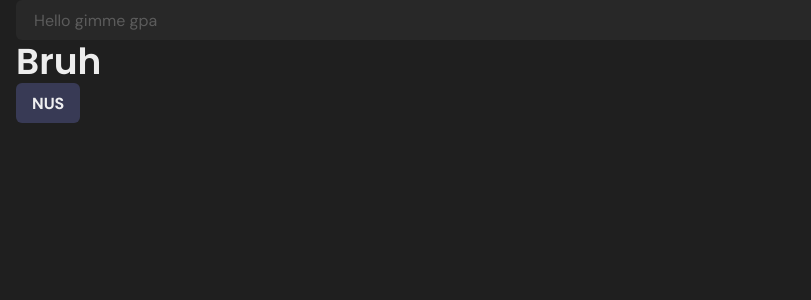
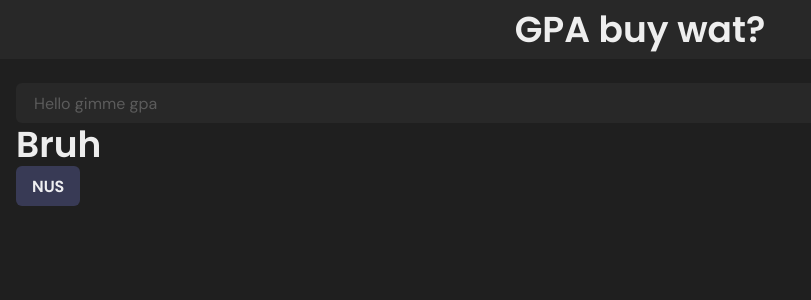
Before and after one commit to PuttTim/gpa-buy-wat, a React (Vite) app: page / in a window 1280 px wide. Shown: the top 300 px of the page, without its empty margins (0-811 px from the left). Built offline with nearby package versions, Linux system fonts and the light colour scheme.

Commit message:
✨ Added banner

```diff
--- a/src/App.tsx
+++ b/src/App.tsx
@@ -1,15 +1,22 @@
 import React from "react"
-import { Box } from "@chakra-ui/react"
+import { Box, Center, Heading } from "@chakra-ui/react"
 import { Route, Routes } from "react-router-dom"
 import Calculator from "./pages/Calculator"
 
 const App = () => {
     return (
-        <Box maxW="1500px" m="auto" px="16px">
-            <Routes>
-                <Route path="/" element={<Calculator />} />
-            </Routes>
-        </Box>
+        <>
+            <Box bg="customGrey.500" w="auto" p="8px" mb="24px">
+                <Center>
+                    <Heading>GPA buy wat?</Heading>
+                </Center>
+            </Box>
+            <Box maxW="1500px" m="auto" px="16px">
+                <Routes>
+                    <Route path="/" element={<Calculator />} />
+                </Routes>
+            </Box>
+        </>
     )
 }
 
```
